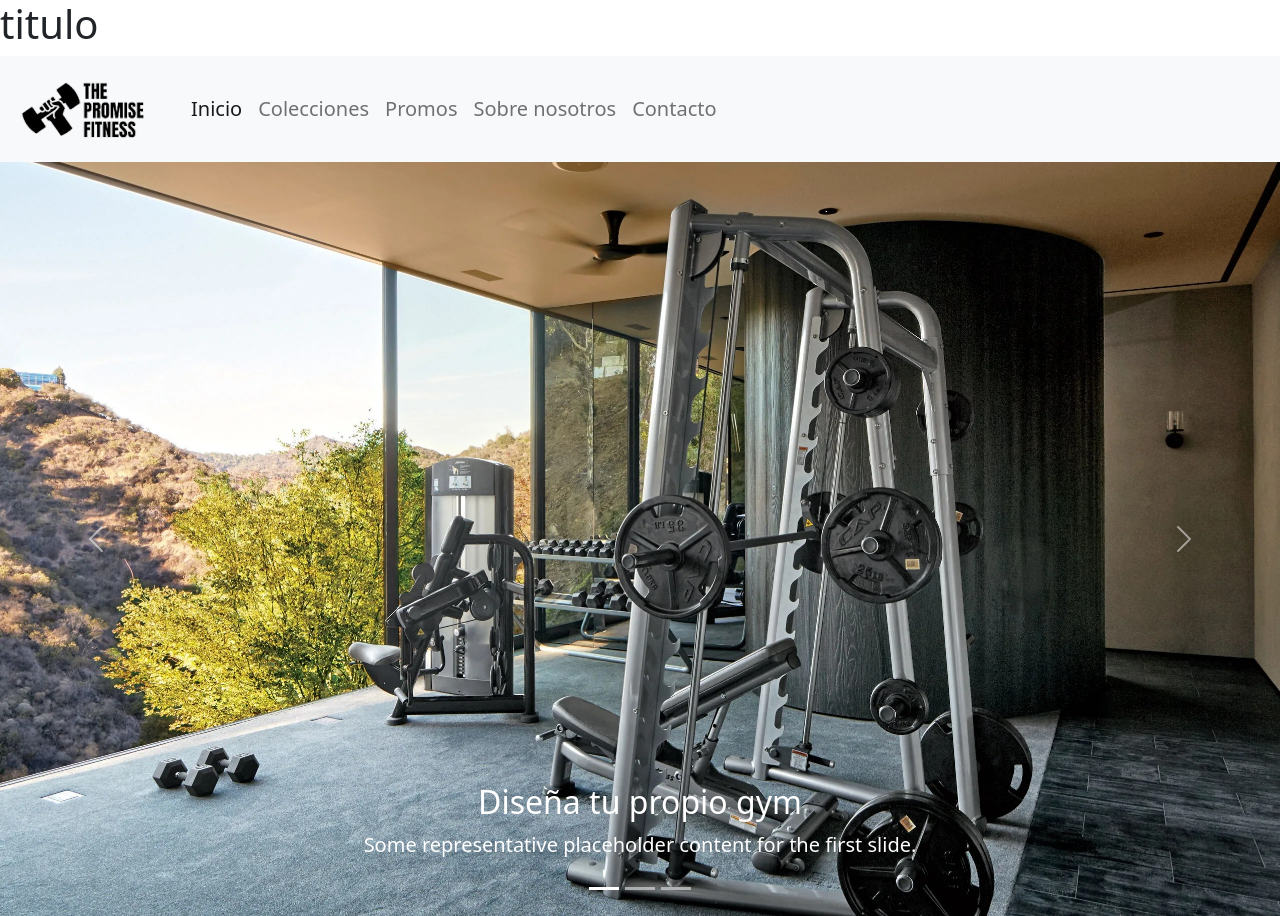
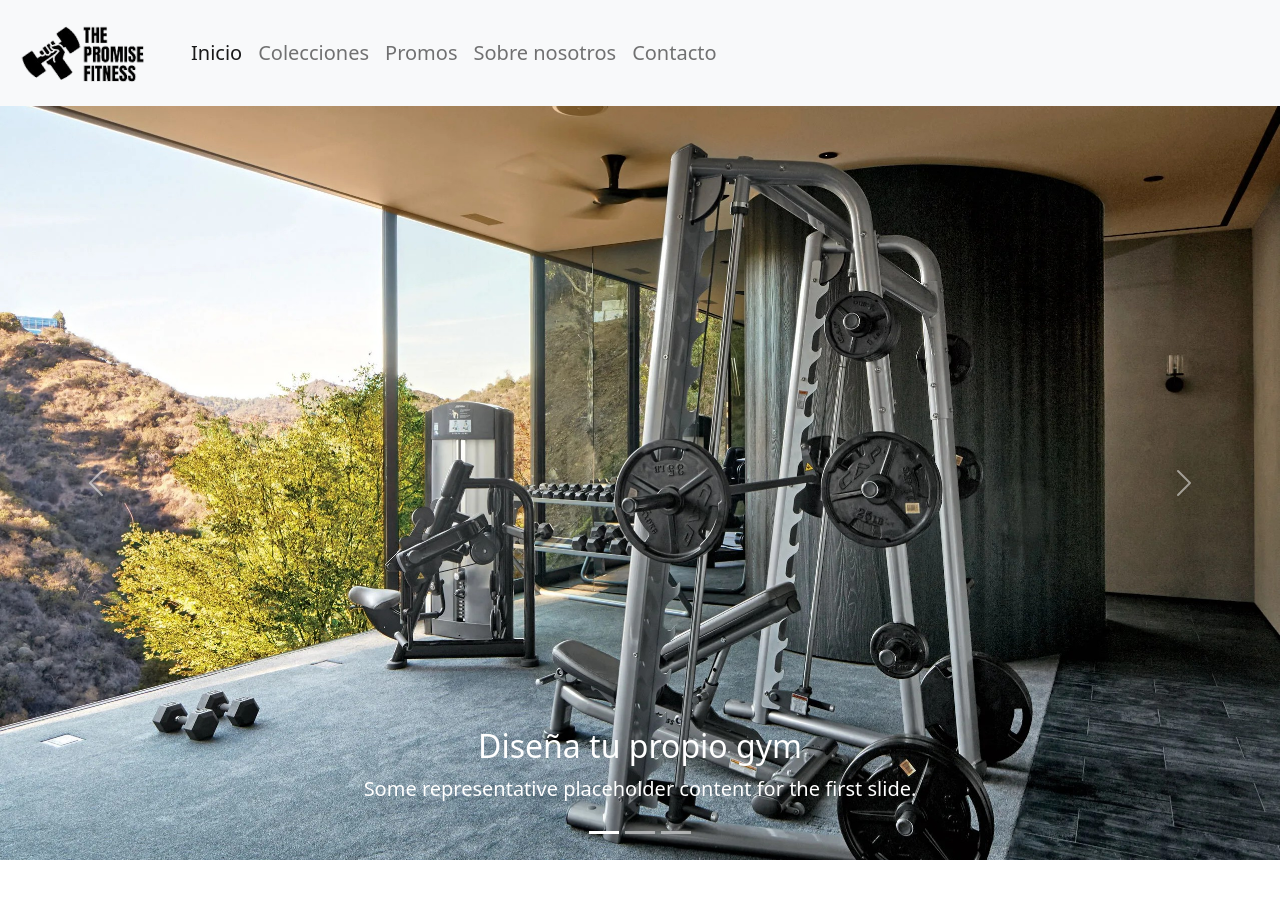
Before and after one commit to Franmattiozzi/ProyectoCoder, a plain HTML site: page index.html in a window 1280 px wide. Shown: the top 916 px of the page. Drawn offline with nearby package versions, Linux system fonts and the light colour scheme.

Commit message:
Update index.html

```diff
--- a/index.html
+++ b/index.html
@@ -12,8 +12,6 @@
 </head>
 
 <body>
-
-    <h1>titulo</h1>
 
     <header>
         <nav class="navbar navbar-expand-lg bg-light">
```
